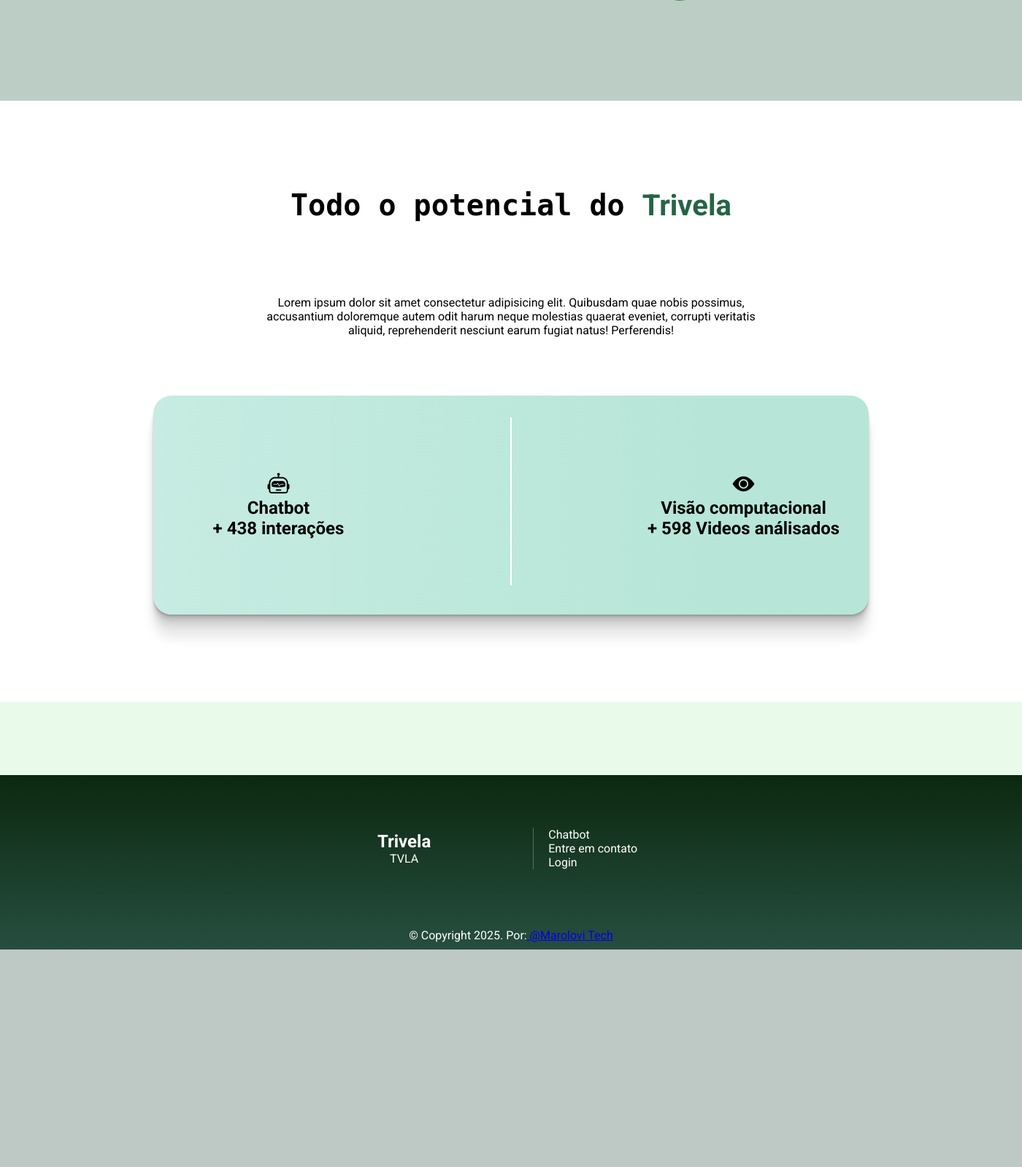
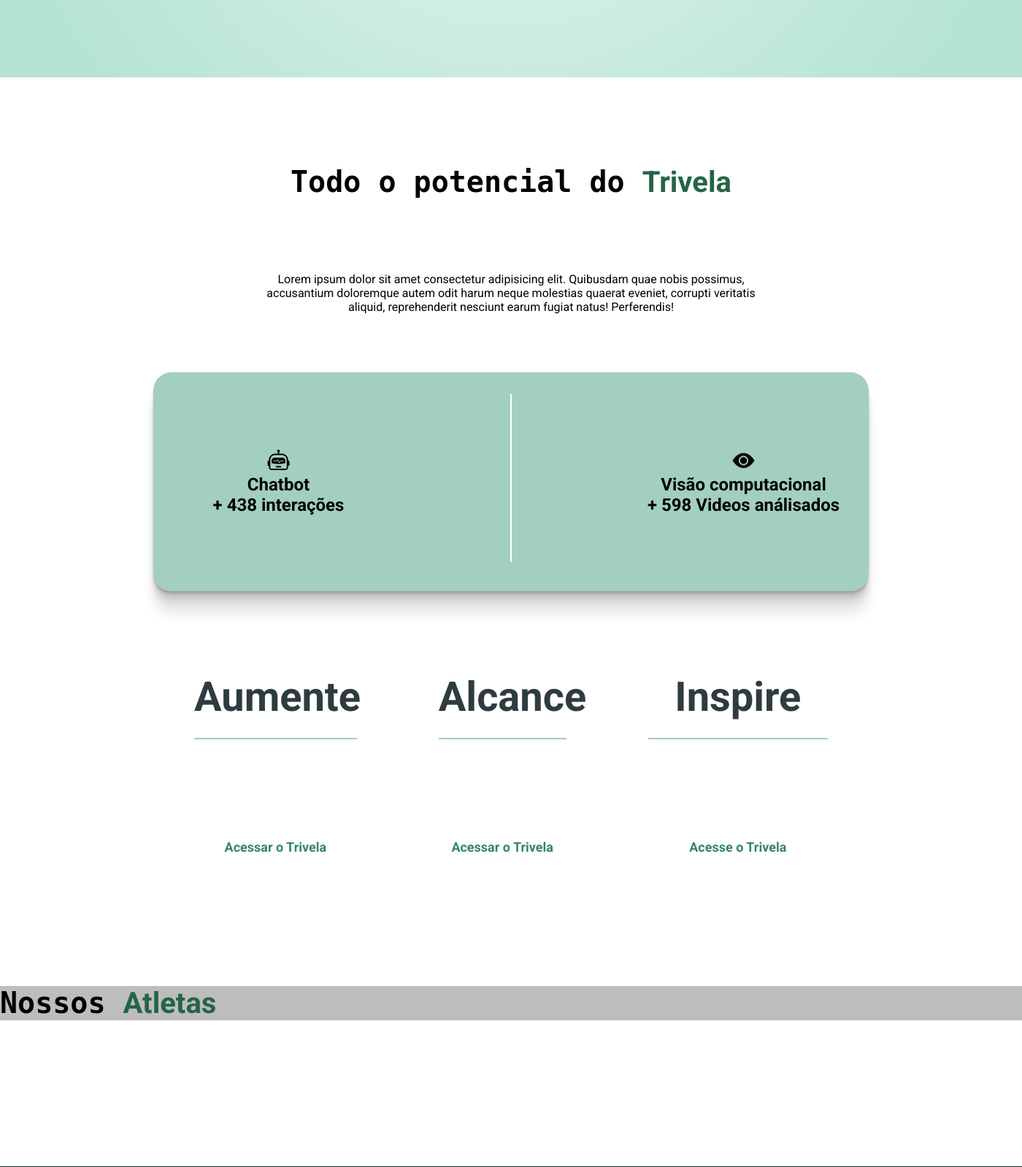
Before and after one commit to MatheusHenryque/sport-api, a Flask app: page / in a window 1400 px wide. Shown: the part 1694-3293 px from the top of the page at 73% size. Before the commit the page ends 2995 px from the top, so only its background shows below. Run offline with Flask 3, Linux system fonts and the light colour scheme; some libraries are stand-ins or nearby versions.

Commit message:
Adição de cards na seção03

```diff
--- a/main.py
+++ b/main.py
@@ -8,7 +8,7 @@
 conn = pg.connect(
     host="localhost",
     user="postgres",
-    password="*********",
+    password="*******",
     port="5432",
     dbname="SportSphere.bd"
 )
--- a/static/style/landing.css
+++ b/static/style/landing.css
@@ -2,17 +2,29 @@
     margin: 0;
     padding: 0;
     box-sizing: border-box;
-    font-family: 'Roboto';
+    font-family: 'Roboto', sans-serif;
 }
 
 body{
-    background-color:#e9faeb;
-    height: 100vh;;
+  body {
+      margin: 0;
+      background-color: #f4f4f4;
+  }
+}
+
+main {
+  margin: 0;
+  padding: 0;
+}
+
+section{
+  margin-bottom: 0;
 }
 
 .interface{
     max-width: 1280px;
     margin: 0 auto;
+    margin-bottom: 0;
 }
 
 .flex{
@@ -314,9 +326,9 @@
 
 .descricao {
   width: 100%;
-  padding: 60px 0;
+  padding: 80px 0;
   text-align: center;
-  background-color: #bccdc6;
+  background: radial-gradient(circle, rgb(232, 247, 243) 0%, rgb(181, 227, 213) 78%);
   margin-bottom: -150px;
 }
 
@@ -348,7 +360,7 @@
 }
 
 .descricaodotrivela{
-  font-size: 20px;
+  font-size: 23px;
   text-align: left;
   letter-spacing: 2px;
   color: #215133;
@@ -397,7 +409,7 @@
 
 .containerDados {
   width: 70%;
-  background: linear-gradient(90deg, rgba(171, 226, 212, 0.675) 0%, rgba(169, 225, 208, 0.84) 78%);
+  background: rgba(145, 198, 182, 0.84);
   margin: 0 auto;
   display: flex;
   justify-content: space-between;
@@ -427,8 +439,125 @@
   font-size: 30px;
 }
 
-.tal{
-  background-color: #06d899;
+.cardsDados{
+  width: 70%;
+  margin: 0 auto;
+  flex-direction: row;
+  justify-content: space-between;
+  display: flex;
+}
+
+
+.data-card {
+  display: flex;
+  flex-direction: column;
+  max-width: 20.75em;
+  min-height: 20.75em;
+  overflow: hidden;
+  border-radius: .5em;
+  text-decoration: none;
+  background: white;
+  margin: 1em;
+  padding: 2.75em 2.5em;
+  box-shadow: 0 1.5em 2.5em -.5em rgba(#000000, .1);
+  transition: transform .45s ease, background .45s ease;
+
+  h3 {
+    color: #2E3C40;
+    font-size: 3.5em;
+    font-weight: 600;
+    line-height: 1;
+    padding-bottom: .5em;
+    margin: 0 0 0.142857143em;
+    border-bottom: 2px solid rgba(145, 198, 182, 0.84);
+    transition: color .45s ease, border .45s ease;
+  }
+
+  h4 {
+    color: #627084;
+    text-transform: uppercase;
+    font-size: 1.125em;
+    font-weight: 700;
+    line-height: 1;
+    letter-spacing: 0.1em;
+    margin: 0 0 1.777777778em;
+    transition: color .45s ease;
+  }
+
+  p {
+    opacity: 0;
+    color: #FFFFFF;
+    font-weight: 600;
+    line-height: 1.8;
+    margin: 0 0 1.25em;
+    transform: translateY(-1em);
+    transition: opacity .45s ease, transform .5s ease;
+  }
+
+  .link-text {
+    display: block;
+    color: #348668;
+    font-size: 1.125em;
+    font-weight: 600;
+    line-height: 1.2;
+    margin: auto 0 0;
+    transition: color .45s ease;
+
+    svg {
+      margin-left: .5em;
+      transition: transform .6s ease;
+
+      path {
+        transition: fill .45s ease;
+      }
+    }
+  }
+
+  &:hover {
+    background: rgba(145, 198, 182, 0.84);
+    transform: scale(1.02);
+
+    h3 {
+      color: #FFFFFF;
+      border-bottom-color: rgba(145, 198, 182, 0.84);
+    }
+
+    h4 {
+      color: #FFFFFF;
+    }
+
+    p {
+      opacity: 1;
+      transform: none;
+    }
+
+    .link-text {
+      color: #FFFFFF;
+
+      svg {
+        animation: point 1.25s infinite alternate;
+
+        path {
+          fill: #FFFFFF;
+        }
+      }
+    }
+  }
+}
+
+@keyframes point {
+  0% {
+   transform: translateX(0);
+  }
+  100% {
+    transform: translateX(.125em);
+  }
+}
+
+.carrossel{
+  width: 100%;
+  padding: 50px auto;
+  background: #bdbdbd;
 }
 
 
@@ -437,12 +566,16 @@
     background: linear-gradient(#0c280f, #264e40);
     bottom: 0;
     width: 100%;
+    height: auto;
     display: flex;
     flex-direction: column;
     align-items: center;
     position: relative;
     right: 0;
-    top:100px
+    top:100px;
+    margin: 0;
+    margin-top: 0;
+    padding: 0;
   }
 
 
@@ -450,6 +583,7 @@
   .footer-containers {
     color: #ffffff;
     height: 200px;
+    margin: 0;
     display: flex;
     align-items: center;
     width: max-content;
@@ -457,7 +591,6 @@
   }
 
   .footer-container {
-    margin: 10px;
     margin-left: 10vw;
     padding-left: 20px;
     display: flex;
--- a/templates/landing.html
+++ b/templates/landing.html
@@ -1,5 +1,5 @@
 <!DOCTYPE html>
-<html lang="en">
+<html lang="pt">
 <head>
     <meta charset="UTF-8">
     <meta name="viewport" content="width=device-width, initial-scale=1.0">
@@ -27,7 +27,7 @@
                     <li><a href="#">Sobre</a></li>
                 </ul>
             </nav>
-            <div class="btn-contato"></div>
+            <div class="btn-contato">
                 <a href="/login">
                     <button>Login</button>
                 </a>
@@ -43,7 +43,7 @@
                 <div class="flex01">
                     <div class="txt-topo-site">
                         <h1 class="titulo-principal">Trivela - Conectando talentos, criando oportunidades.</h1>
-                        <p>O Trivela é uma rede social inovadora projetada para conectar atletas talentosos de todo o mundo às melhores oportunidades no esporte. Nossa plataforma permite que jogadores mostrem seu talento, se conectem com olheiros, treinadores e clubes, e encontrem oportunidades que impulsionem suas carreiras. Seja você um jovem promissor ou um profissional experiente, o Trivela é o lugar certo para expandir sua rede e alcançar novos patamares. 🚀⚽</p>
+                        <p>O Trivela é uma rede social inovadora projetada para conectar atletas talentosos de todo o mundo às melhores oportunidades no esporte. 🚀⚽</p>
                     </div>
                     <div class="btn-contato">
                         <a href="#">
@@ -57,7 +57,7 @@
             <h1>Conheça o <span>Trivela</span></h1>
             <div class="container">
                 <div class="textodescricao">
-                    <p class="descricaodotrivela">O TVLA é a maneira mais inovadora de você, atleta, mostrar todo o seu potencial e se conectar às melhores oportunidades do mundo esportivo. Tire dúvidas com um chatbot especializado em dicas esportivas e nutricionais, avalie sua performance por meio de um sistema de visão computacional, calcule seus ganhos e conquiste recompensas com nossa plataforma gamificada. Além disso, você poderá se conectar com olheiros de todo o mundo e muito mais!</p>
+                    <p class="descricaodotrivela">O TVLA é a maneira mais inovadora de você, atleta, mostrar todo o seu potencial e se conectar às melhores oportunidades do mundo esportivo.</p>
                     <br>
                     <button>Saiba mais</button>
                 </div>
@@ -87,6 +87,39 @@
                         <h2>+ 598 Videos análisados</h2>
                     </div>
                 </div>
+                <br><br><br>
+                <div class="cardsDados">
+                    <a href="/login" class="data-card">
+                        <h3>Aumente</h3>
+                        <p>Suas chances de se tornar um atleta profissional</p>
+                        <span class="link-text">
+                        Acessar o Trivela
+
+                        </span>
+                    </a>
+                    <a href="/login" class="data-card">
+                        <h3>Alcance</h3>
+                        <p>Atletas e admiradores do mundo todo.</p>
+                        <span class="link-text">
+                        Acessar o Trivela
+
+                        </span>
+                    </a>
+                    <a href="/login" class="data-card">
+                        <h3>Inspire</h3>
+                        <p>Outras pessoas com suas habilidades e determinação</p>
+                        <span class="link-text">
+                        Acesse o Trivela
+
+                        </span>
+                    </a>
+                </div>
+            </div>
+        </section>
+        <section class="carrossel">
+            <h1>Nossos <span>Atletas</span></h1>
+            <div class="containerCarrossel">
+
             </div>
         </section>
 
@@ -95,20 +128,17 @@
                 <div>
                     <h2>Trivela</h2>
                     <p class="new">TVLA</p>
-
                 </div>
                 <div class="footer-container">
-
                     <li><a href="/">Chatbot</a></li>
                     <li><a href="/">Entre em contato</a></li>
                     <li><a href="/login">Login</a></li>
-
-
                 </div>
 
             </div>
             <p class="copy">&copy; Copyright 2025. Por:<a href="/"> @Marolovi Tech</a></p>
         </footer>
+    </main>
 </body>
 <script src="static/js/maquina.js"></script>
 <script src="static/js/script_preloader.js"></script>
```
